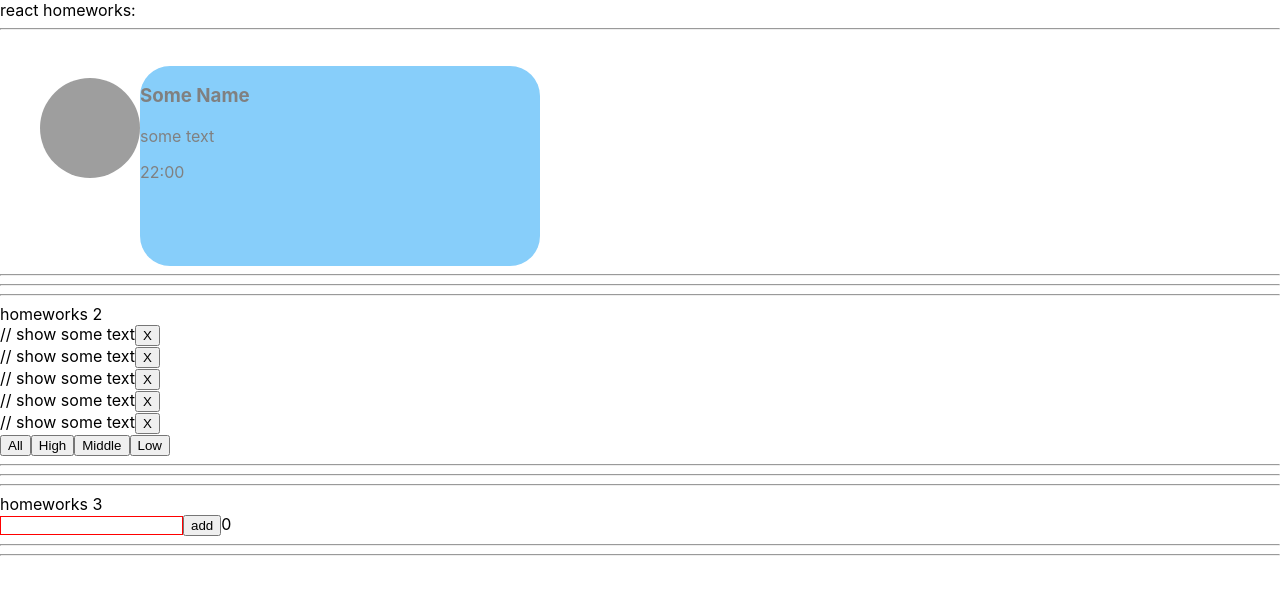
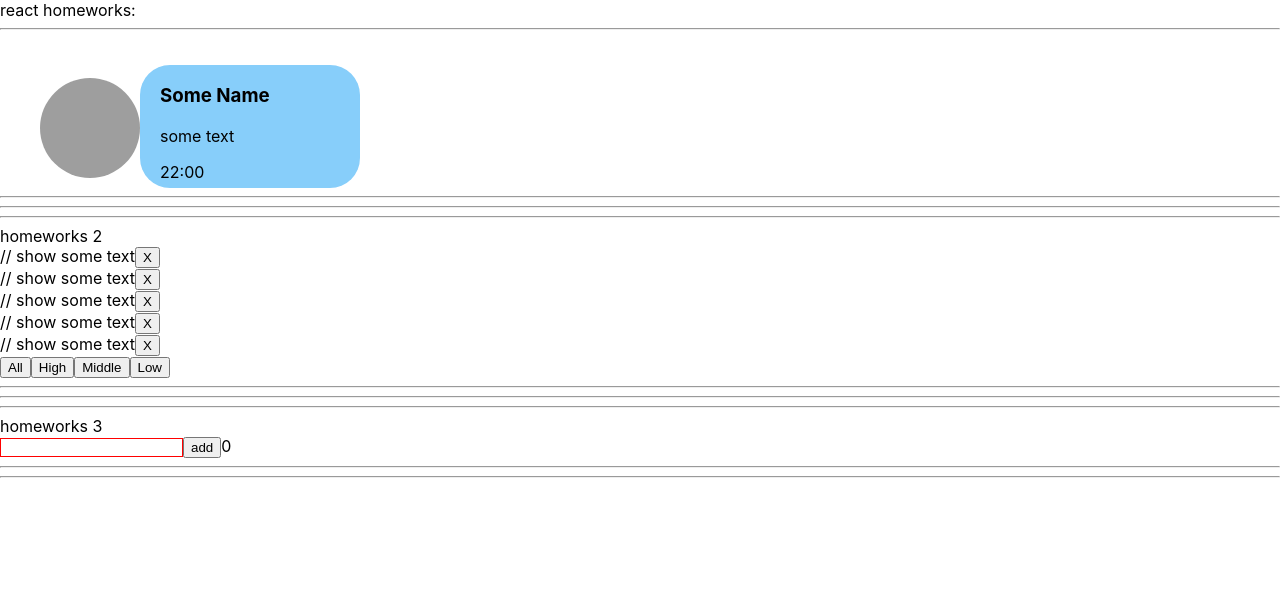
Before and after one commit to Masha-Gorb/simple-react, a React (Create React App) app: page / in a window 1280 px wide. Shown: the top 594 px of the page. Built offline with nearby package versions, Linux system fonts and the light colour scheme; grey boxes are pictures that could not be loaded.

Commit message:
css editing

```diff
--- a/src/p2-homeworks/h1/Message.module.css
+++ b/src/p2-homeworks/h1/Message.module.css
@@ -1,10 +1,13 @@
 .message {
     background-color: lightskyblue;
-    color: gray;
-    width: 400px;
-    height: 200px;
+    color: black;
+    width: 200px;
+    height: 120px;
+    display: inline-block;
+    padding-left: 20px;
+    padding-top: 1px;
+    padding-bottom: 2px;
     border-radius: 30px;
-    display: inline-block;
 }
 
 .img {
@@ -13,5 +16,4 @@
     border-radius: 80px;
     margin-left: 40px;
     margin-top: 40px;
-
 }
```
